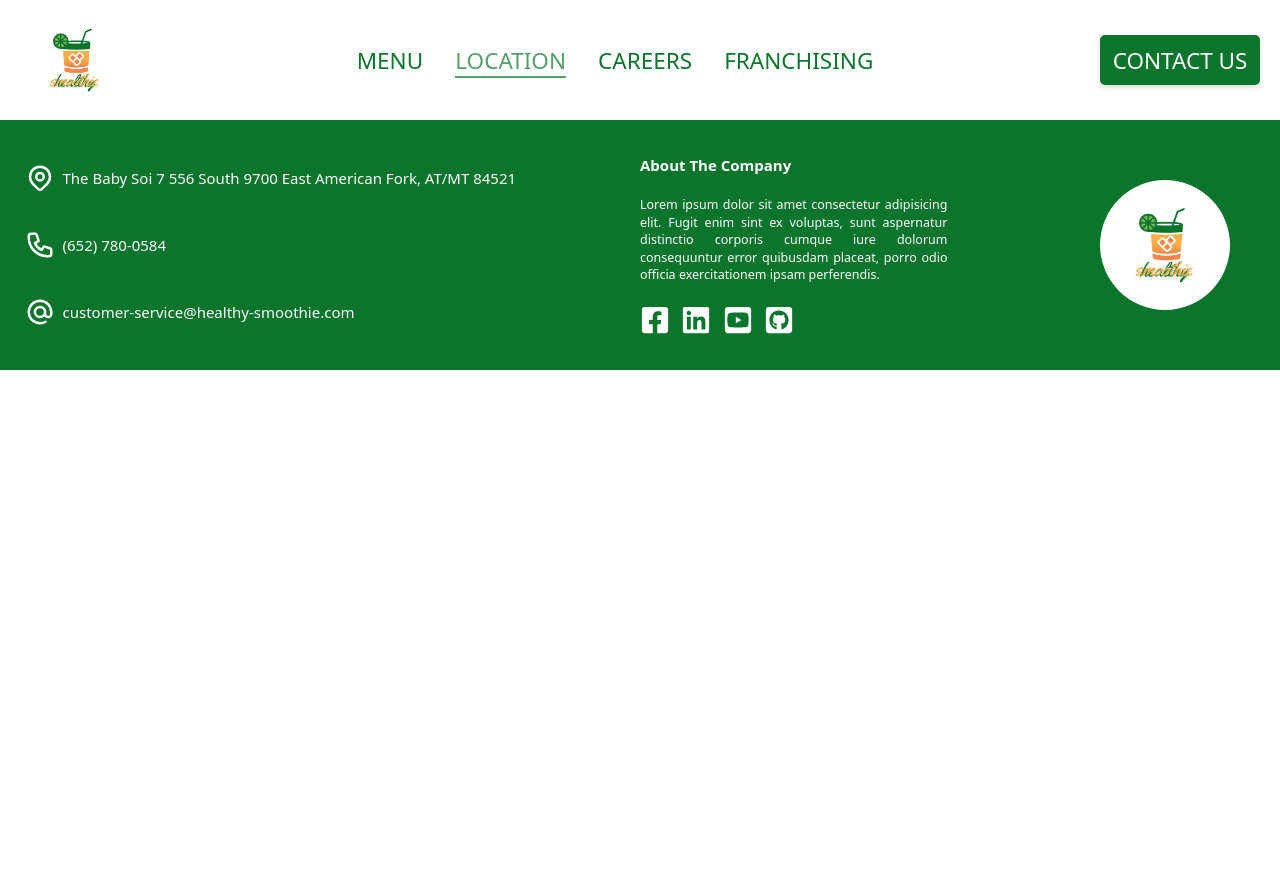
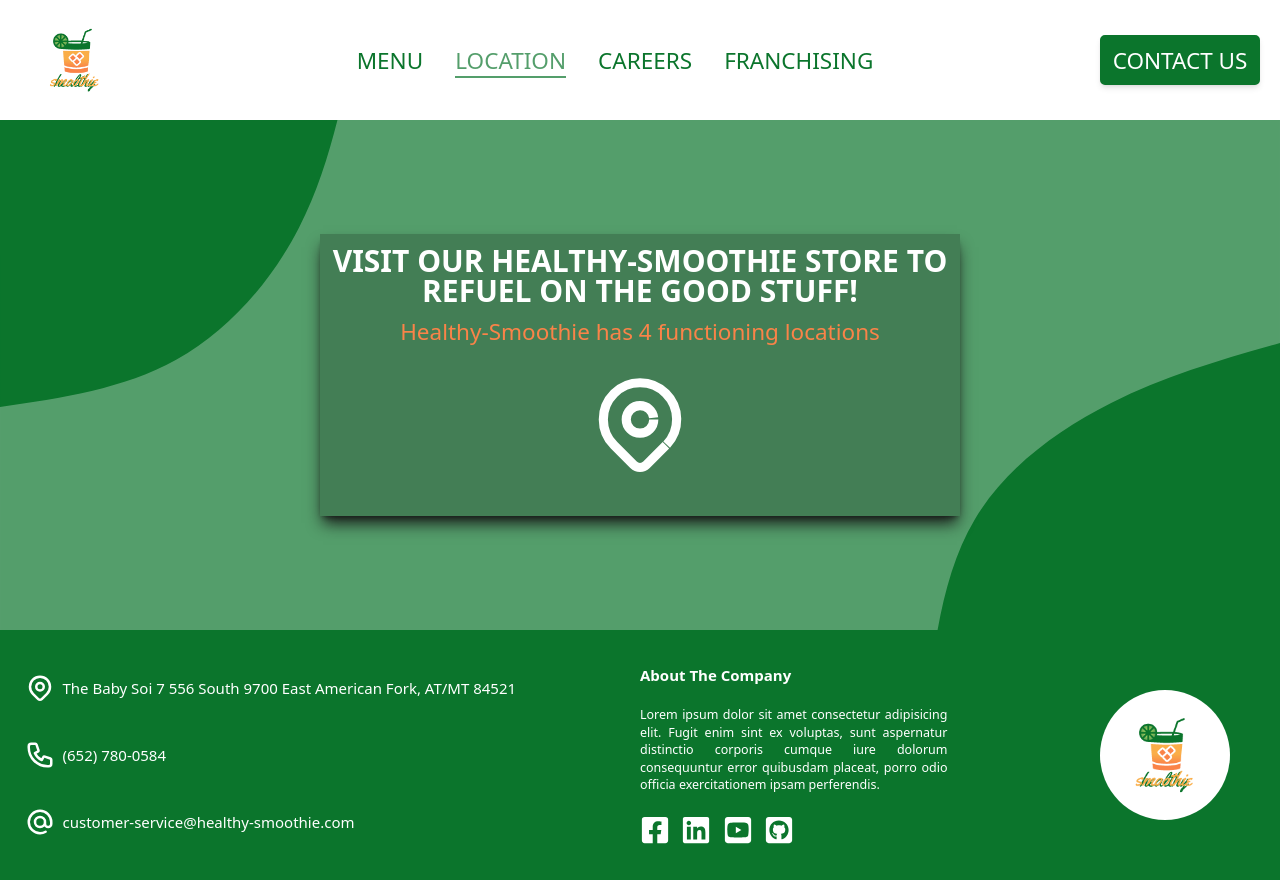
Before and after one commit to freesudani/Healthy-Smoothie, a React (Create React App) app: page /location in a window 1280 px wide. Before the commit the page ends 800 px from the top, so only its background shows below. Built offline with nearby package versions, Linux system fonts and the light colour scheme.

Commit message:
Adjust Hero Animation   Add FindUs

```diff
--- a/src/App.tsx
+++ b/src/App.tsx
@@ -6,6 +6,7 @@ import Footer from "./components/Footer";
 import Franchising from "./pages/Franchising";
 import Menu from "./pages/Menu";
 import Careers from "./pages/Careers";
+import Location from "./pages/Location";
 
 const App: FC = () => {
   return (
@@ -17,6 +18,7 @@ const App: FC = () => {
         <Route path="/franchising" element={<Franchising />} />
         <Route path="/menu" element={<Menu />} />
         <Route path="/careers" element={<Careers />} />
+        <Route path="/location" element={<Location />} />
       </Routes>
       <Footer />
     </div>
--- a/src/animations/HeroAnimation.ts
+++ b/src/animations/HeroAnimation.ts
@@ -1,24 +1,3 @@
-export const heroVariants = {
-  hidden: {
-    opacity: 0,
-    x: "100vw",
-    transition: {
-      staggerChildren: 0.5,
-    },
-  },
-  visible: {
-    opacity: 1,
-    x: 0,
-    transition: {
-      type: "spring",
-      mass: 0.4,
-      damping: 8,
-      staggerChildren: 0.9,
-      when: "beforeChildren",
-    },
-  },
-};
-
 export const childVariants = {
   hidden: {
     opacity: 0,
--- /dev/null
+++ b/src/animations/LocationAnimations.ts
@@ -0,0 +1,32 @@
+export const findUsVariants = {
+  hidden: {
+    opacity: 0,
+    x: "-100vw",
+  },
+  visible: {
+    opacity: 1,
+    x: 0,
+    transition: {
+      delayChildren: 0.6,
+      type: "spring",
+      ease: "easeIn",
+      stiffness: 50,
+      duration: 0.5,
+    },
+  },
+};
+
+export const svgVariant = {
+  hidden: {
+    opacity: 0,
+    pathLength: 0,
+  },
+  visible: {
+    opacity: 1,
+    pathLength: 1,
+    transition: {
+      duration: 1,
+      ease: "easeInOut",
+    },
+  },
+};
--- /dev/null
+++ b/src/components/FindUs.tsx
@@ -0,0 +1,52 @@
+import React, { FC } from "react";
+import { motion } from "framer-motion";
+import { findUsVariants, svgVariant } from "../animations/LocationAnimations";
+
+const FindUs: FC = () => {
+  return (
+    <div className="w-screen h-[51rem] relative bg-hero-bg bg-no-repeat bg-center bg-cover flex justify-center items-center">
+      <motion.div
+        variants={findUsVariants}
+        initial="hidden"
+        animate="visible"
+        className="w-3/6 sm:w-4/6 mb:w-5/6 h-7/12 py-5 z-10 shadow-lg shadow-neutral-900  bg-black bg-opacity-20 flex flex-col justify-center items-center"
+      >
+        <div className="text-center">
+          <h2 className="text-5xl md:text-4xl mb:text-3xl text-white font-bold uppercase">
+            Visit our Healthy-Smoothie Store to refuel on the good stuff!
+          </h2>
+        </div>
+        <div className="text-center mt-5 w-4/5">
+          <h3 className="text-4xl md:text-3xl mb:text-2xl text-secondary-200">
+            Healthy-Smoothie has 4 functioning locations
+          </h3>
+        </div>
+        <div className="my-10">
+          <svg
+            xmlns="http://www.w3.org/2000/svg"
+            className="h-44 w-44 text-white sm:h-36 sm:w-36 ph:h-32 ph:w-32 mb:h-28 mb:w-28"
+            fill="none"
+            viewBox="0 0 24 24"
+            stroke="currentColor"
+            stroke-width="2"
+          >
+            <motion.path
+              variants={svgVariant}
+              stroke-linecap="round"
+              stroke-linejoin="round"
+              d="M17.657 16.657L13.414 20.9a1.998 1.998 0 01-2.827 0l-4.244-4.243a8 8 0 1111.314 0z"
+            />
+            <motion.path
+              variants={svgVariant}
+              stroke-linecap="round"
+              stroke-linejoin="round"
+              d="M15 11a3 3 0 11-6 0 3 3 0 016 0z"
+            />
+          </svg>
+        </div>
+      </motion.div>
+    </div>
+  );
+};
+
+export default FindUs;
--- a/src/components/Hero.tsx
+++ b/src/components/Hero.tsx
@@ -2,7 +2,7 @@ import React, { FC, useState } from "react";
 import DrinksImages from "../images/drinks-1430739.png";
 import LemonandeImage from "../images/juice-35236_1280.png";
 import { motion, AnimatePresence } from "framer-motion";
-import { heroVariants, childVariants } from "../animations/HeroAnimation";
+import { childVariants } from "../animations/HeroAnimation";
 
 const Hero: FC = () => {
   const [showSlide, setShowSlide] = useState(false);
@@ -20,12 +20,7 @@ const Hero: FC = () => {
   };
 
   return (
-    <motion.div
-      variants={heroVariants}
-      initial="hidden"
-      animate="visible"
-      className="w-screen h-[51rem] relative bg-hero-bg bg-no-repeat bg-center bg-cover flex justify-center items-center"
-    >
+    <div className="w-screen h-[51rem] relative bg-hero-bg bg-no-repeat bg-center bg-cover flex justify-center items-center">
       <AnimatePresence exitBeforeEnter>
         {!showSlide && (
           <motion.div
@@ -97,7 +92,7 @@ const Hero: FC = () => {
           />
         </div>
       </div>
-    </motion.div>
+    </div>
   );
 };
 
--- /dev/null
+++ b/src/pages/Location.tsx
@@ -0,0 +1,12 @@
+import React, { FC } from "react";
+import FindUs from "../components/FindUs";
+
+const Location: FC = () => {
+  return (
+    <div>
+      <FindUs />
+    </div>
+  );
+};
+
+export default Location;
```
